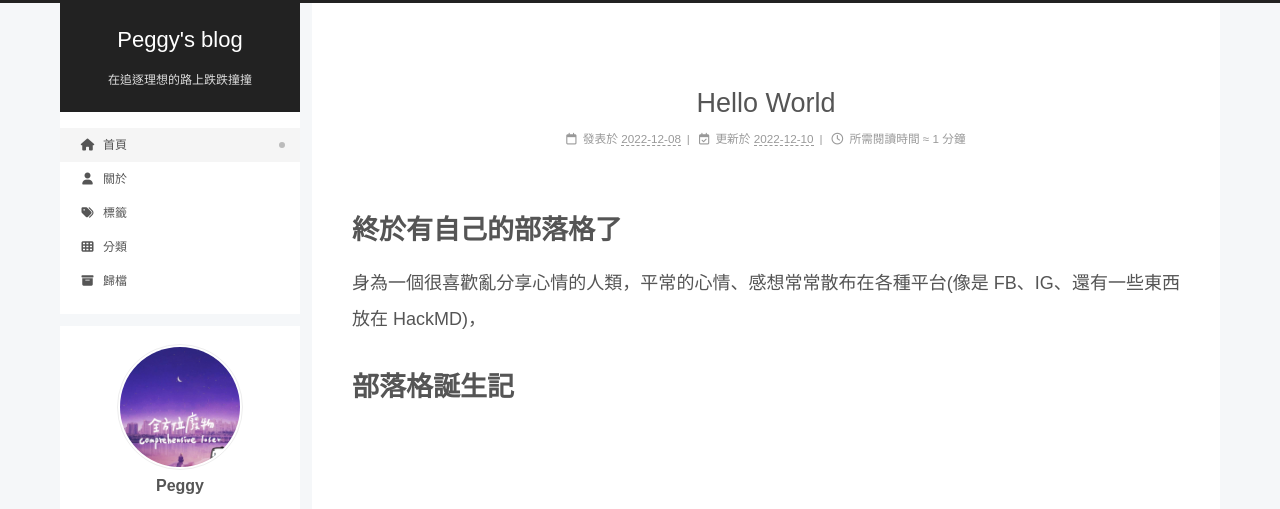
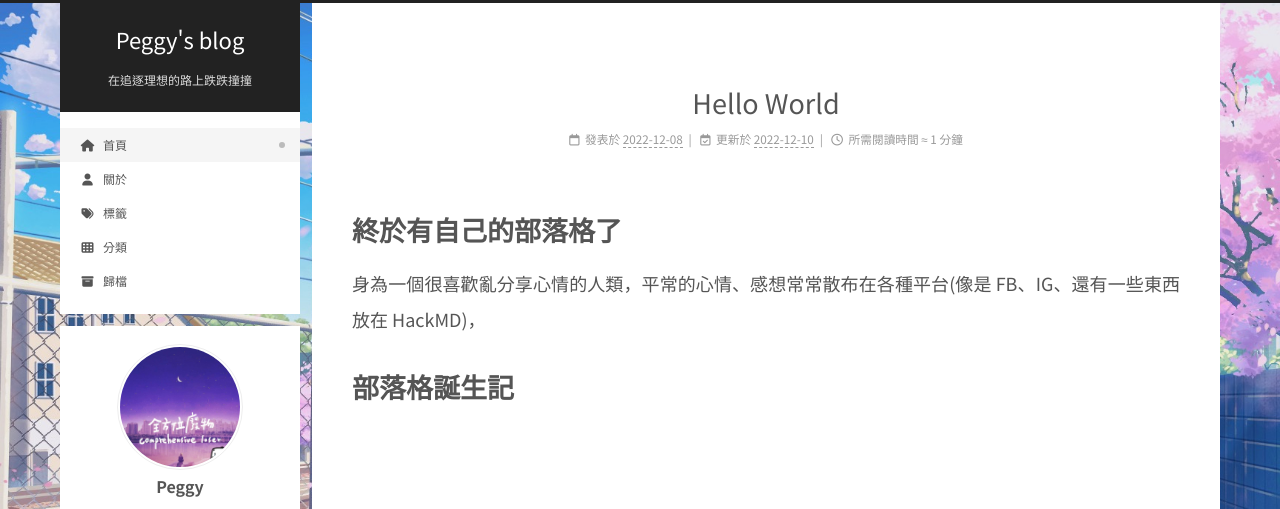
Before and after one commit to xinhui728/xinhui728.github.io, a plain HTML site: page index.html in a window 1280 px wide. Shown: the top 509 px of the page. Drawn offline with nearby package versions, Linux system fonts and the light colour scheme.

Commit message:
2nd Commit

```diff
--- a/css/main.css
+++ b/css/main.css
@@ -184,7 +184,7 @@ body {
   background: var(--body-bg-color);
   box-sizing: border-box;
   color: var(--text-color);
-  font-family: Noto Serif TC, 'PingFang SC', 'Microsoft YaHei', sans-serif;
+  font-family: Noto Sans TC, 'PingFang SC', 'Microsoft YaHei', sans-serif;
   font-size: 1em;
   line-height: 2;
   min-height: 100%;
@@ -197,7 +197,7 @@ h3,
 h4,
 h5,
 h6 {
-  font-family: Noto Serif TC, 'PingFang SC', 'Microsoft YaHei', sans-serif;
+  font-family: Noto Sans TC, 'PingFang SC', 'Microsoft YaHei', sans-serif;
   font-weight: bold;
   line-height: 1.5;
   margin: 30px 0 15px;
@@ -984,7 +984,7 @@ pre code {
   color: var(--brand-hover-color);
 }
 .site-title {
-  font-family: Noto Serif TC, 'PingFang SC', 'Microsoft YaHei', sans-serif;
+  font-family: Noto Sans TC, 'PingFang SC', 'Microsoft YaHei', sans-serif;
   font-size: 1.375em;
   font-weight: normal;
   line-height: 1.5;
@@ -1567,7 +1567,7 @@ pre code {
   width: 4px;
 }
 .post-body {
-  font-family: Noto Serif TC, 'PingFang SC', 'Microsoft YaHei', sans-serif;
+  font-family: Noto Sans TC, 'PingFang SC', 'Microsoft YaHei', sans-serif;
   overflow-wrap: break-word;
 }
 @media (min-width: 1200px) {
@@ -1754,7 +1754,7 @@ pre code {
 }
 .posts-expand .post-meta-container {
   color: #999;
-  font-family: Noto Serif TC, 'PingFang SC', 'Microsoft YaHei', sans-serif;
+  font-family: Noto Sans TC, 'PingFang SC', 'Microsoft YaHei', sans-serif;
   font-size: 0.65em;
   margin-top: 3px;
 }
@@ -2346,3 +2346,14 @@ ul.breadcrumb li:last-child {
     margin-bottom: 10px;
   }
 }
+body {
+  background: url("/images/background.jpg");
+  background-repeat: no-repeat;
+  background-attachment: fixed;
+  background-position: 50% 50%;
+  background-size: cover;
+  -webkit-background-size: cover;
+  -o-background-size: cover;
+  -moz-background-size: cover;
+  -ms-background-size: cover;
+}
--- a/index.html
+++ b/index.html
@@ -12,7 +12,7 @@
 
 <link rel="stylesheet" href="/css/main.css">
 
-<link rel="stylesheet" href="https://fonts.googleapis.com/css?family=Noto+Serif+TC:300,300italic,400,400italic,700,700italic&display=swap&subset=latin,latin-ext">
+<link rel="stylesheet" href="https://fonts.googleapis.com/css?family=Noto+Sans+TC:300,300italic,400,400italic,700,700italic&display=swap&subset=latin,latin-ext">
 
 <link rel="stylesheet" href="https://cdnjs.cloudflare.com/ajax/libs/font-awesome/6.2.1/css/all.min.css" integrity="sha256-Z1K5uhUaJXA7Ll0XrZ/0JhX4lAtZFpT6jkKrEDT0drU=" crossorigin="anonymous">
   <link rel="stylesheet" href="https://cdnjs.cloudflare.com/ajax/libs/animate.css/3.1.1/animate.min.css" integrity="sha256-PR7ttpcvz8qrF57fur/yAx1qXMFJeJFiA6pSzWi0OIE=" crossorigin="anonymous">
```
Also changed, not shown: 2022/12/08/hello-world/index.html (+1 -1 lines), about/index.html (+1 -1 lines), archives/2022/12/index.html (+1 -1 lines), archives/2022/index.html (+1 -1 lines), archives/index.html (+1 -1 lines), categories/index.html (+1 -1 lines), tags/index.html (+1 -1 lines), tags/更新紀錄/index.html (+1 -1 lines), images/background.jpg (added).
